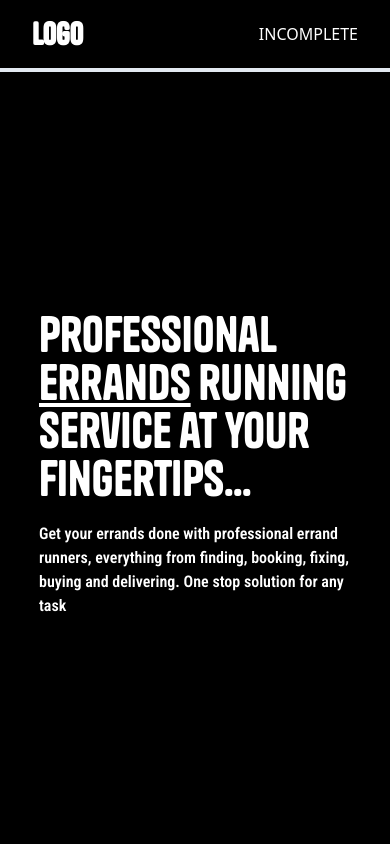
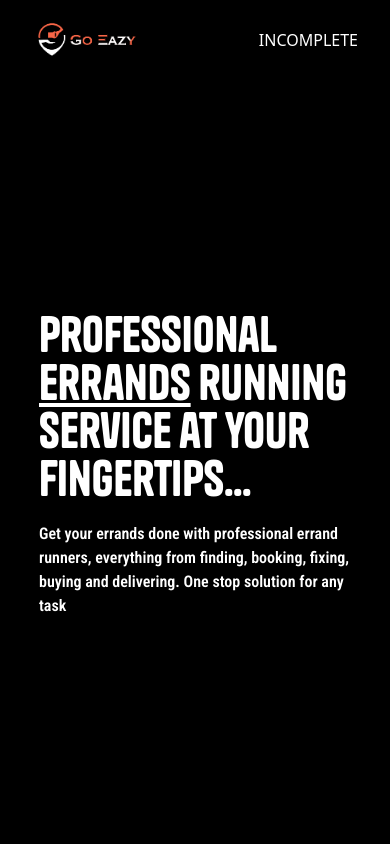
Before and after one commit to Winterson-Islary/static-site-for-fren, a React (Vite) app: page / in a window 390 px wide. Shown: the top 844 px of the page. Built offline with nearby package versions, Linux system fonts and the light colour scheme.

Commit message:
navbar style changes

```diff
--- a/src/components/Navbar.tsx
+++ b/src/components/Navbar.tsx
@@ -21,13 +21,19 @@ const navItems = [
 function MobileNavbar() {
 	const [isOpen, setIsOpen] = useState(false);
 	return (
-		<div className="block md:hidden border-separate border-b-4 bg-transparent absolute w-full">
-			<nav className="container flex items-center justify-between px-8 py-4">
+		<div className="block md:hidden border-separate bg-transparent absolute w-full">
+			<nav className="container flex items-center justify-between px-8">
 				<div
 					id="logo-container-mobile"
 					className="font-tanker text-3xl text-white font-semibold"
 				>
-					<Link to="/">LOGO</Link>
+					<Link to="/">
+						<img
+							className="w-[7rem] h-[5rem]"
+							src="./src/assets/logo.png"
+							alt="go eazy logo"
+						/>
+					</Link>
 				</div>
 				<div
 					id="sheet-container"
@@ -42,17 +48,16 @@ function MobileNavbar() {
 
 function DesktopNavbar() {
 	return (
-		<div className="hidden md:block border-separate border-b-4 bg-transparent absolute m-auto left-0 right-0 w-[70%]">
+		<div className="hidden md:block border-separate bg-transparent absolute m-auto left-0 right-0 w-[70%]">
 			<nav className="container flex items-center justify-between px-8">
 				<div className="flex h-[80px] min-h-[60px] items-center justify-between gap-x-4 w-full">
 					<div className="font-tanker text-3xl font-semibold text-white">
-						<Link to="/">
-							LOGO
-							{/* <img
-								className="w-[10rem] h-[8rem]"
+						<Link to="/" className="text-orange-500">
+							<img
+								className="w-[10rem] h-[7rem]"
 								src="./src/assets/logo.png"
 								alt="go eazy logo"
-							/> */}
+							/>
 						</Link>
 					</div>
 					<div className="flex h-full items-center gap-5">
```
